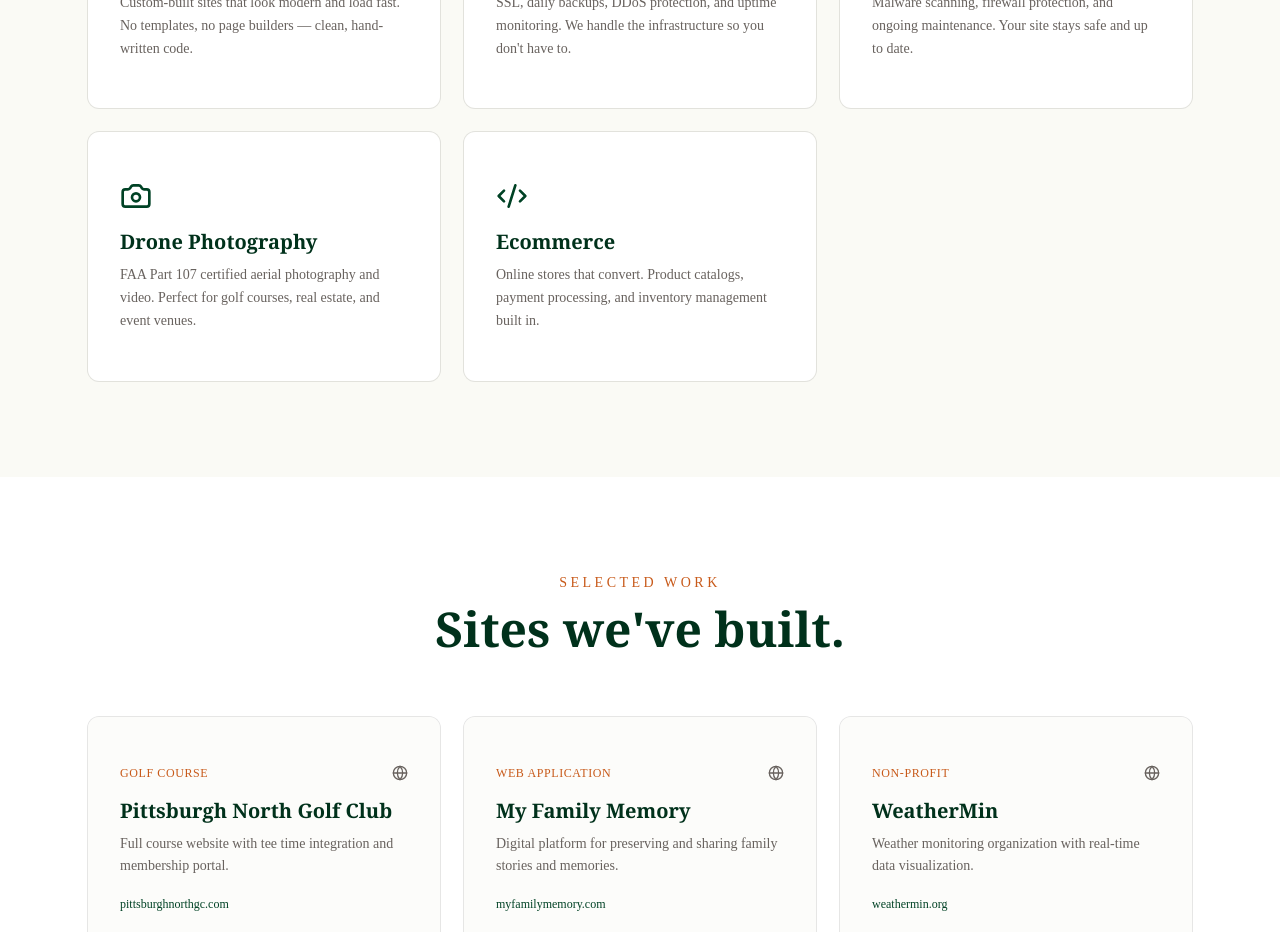
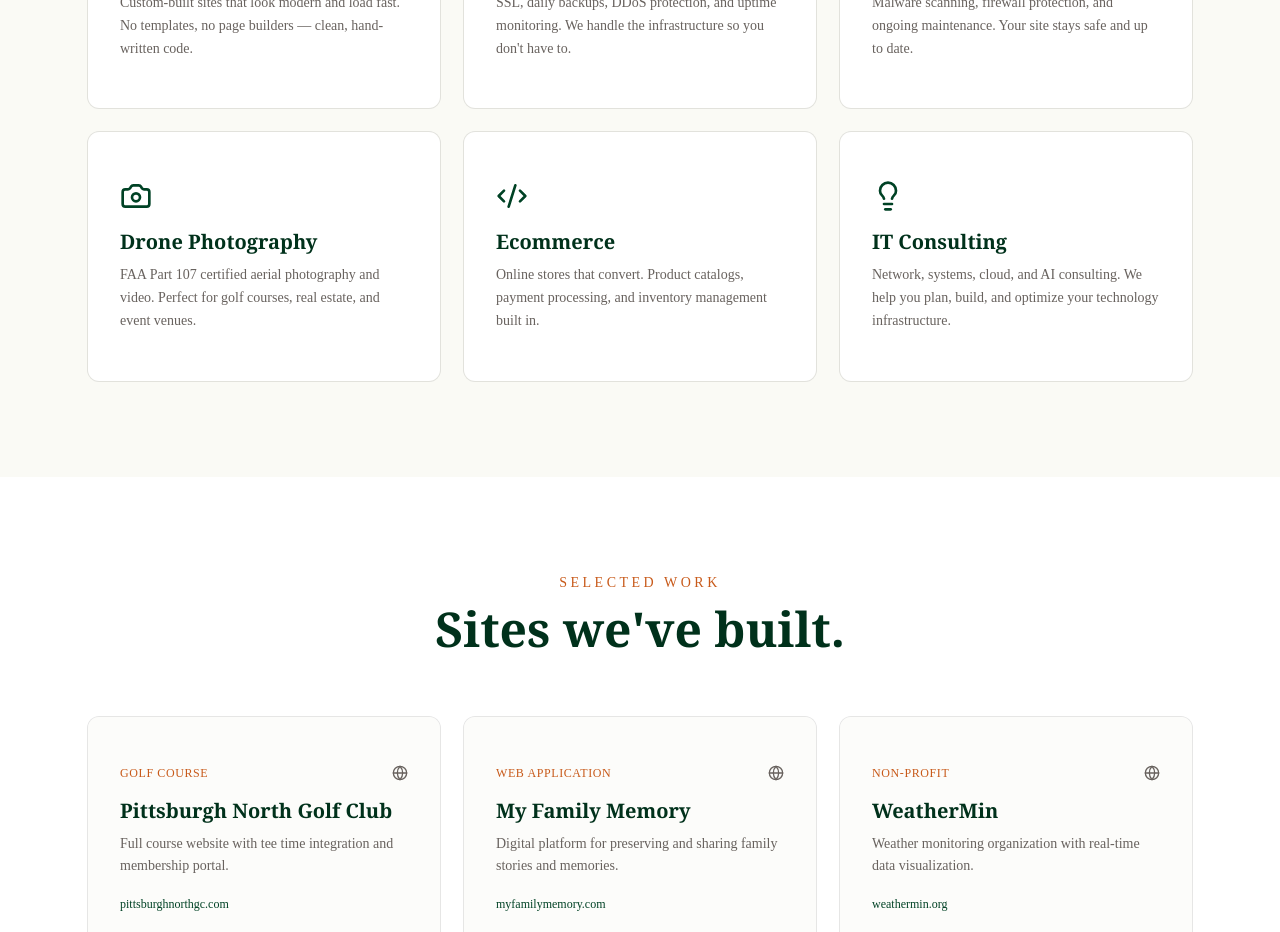
Before and after one commit to bri9and/kwd, a Next.js app: page / in a window 1280 px wide. Shown: the part 1180-2112 px from the top of the page. Built offline with nearby package versions, Linux system fonts and the light colour scheme; a web font is replaced by a local one.

Commit message:
feat: add IT consulting service (network, systems, cloud, AI)
Co-Authored-By: Claude Opus 4.6 <noreply@anthropic.com>

```diff
--- a/src/app/page.tsx
+++ b/src/app/page.tsx
@@ -12,6 +12,7 @@ import {
   Smartphone,
   Code2,
   Quote,
+  Lightbulb,
 } from "lucide-react";
 import { buttonVariants } from "@/components/ui/button";
 import { Card, CardContent } from "@/components/ui/card";
@@ -43,6 +44,11 @@ const services = [
     icon: Code2,
     title: "Ecommerce",
     desc: "Online stores that convert. Product catalogs, payment processing, and inventory management built in.",
+  },
+  {
+    icon: Lightbulb,
+    title: "IT Consulting",
+    desc: "Network, systems, cloud, and AI consulting. We help you plan, build, and optimize your technology infrastructure.",
   },
 ];
 
--- a/src/app/pricing/page.tsx
+++ b/src/app/pricing/page.tsx
@@ -103,6 +103,7 @@ const addons = [
   { name: "Golf Course Flyover (per hole)", price: "$150–$350" },
   { name: "Full 18-Hole Flyover Package", price: "$2,700–$5,000" },
   { name: "Ecommerce Integration", price: "$3,000–$10,000" },
+  { name: "IT Consulting (network, systems, cloud, AI)", price: "$150/hr" },
 ];
 
 export default function PricingPage() {
```
